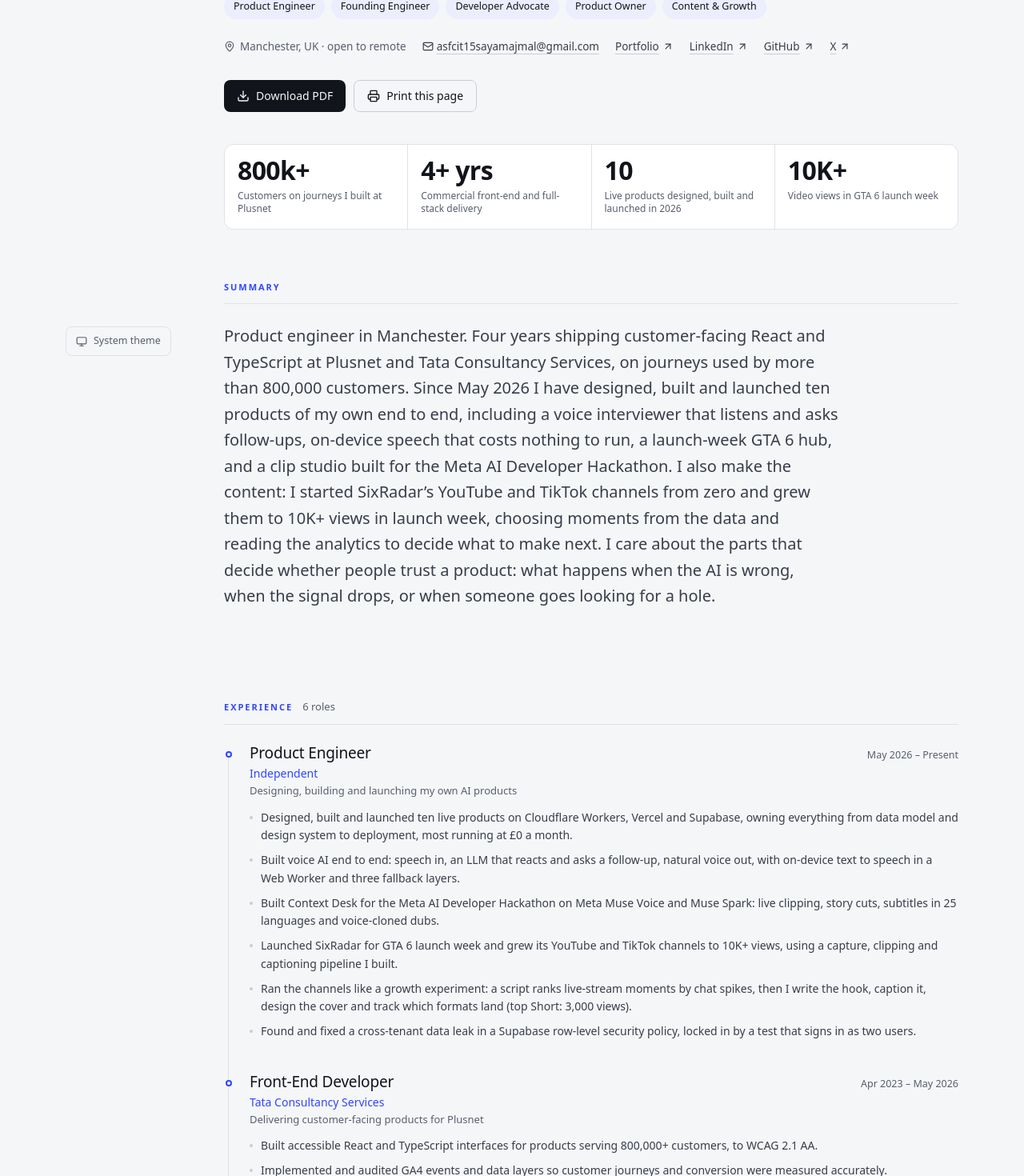
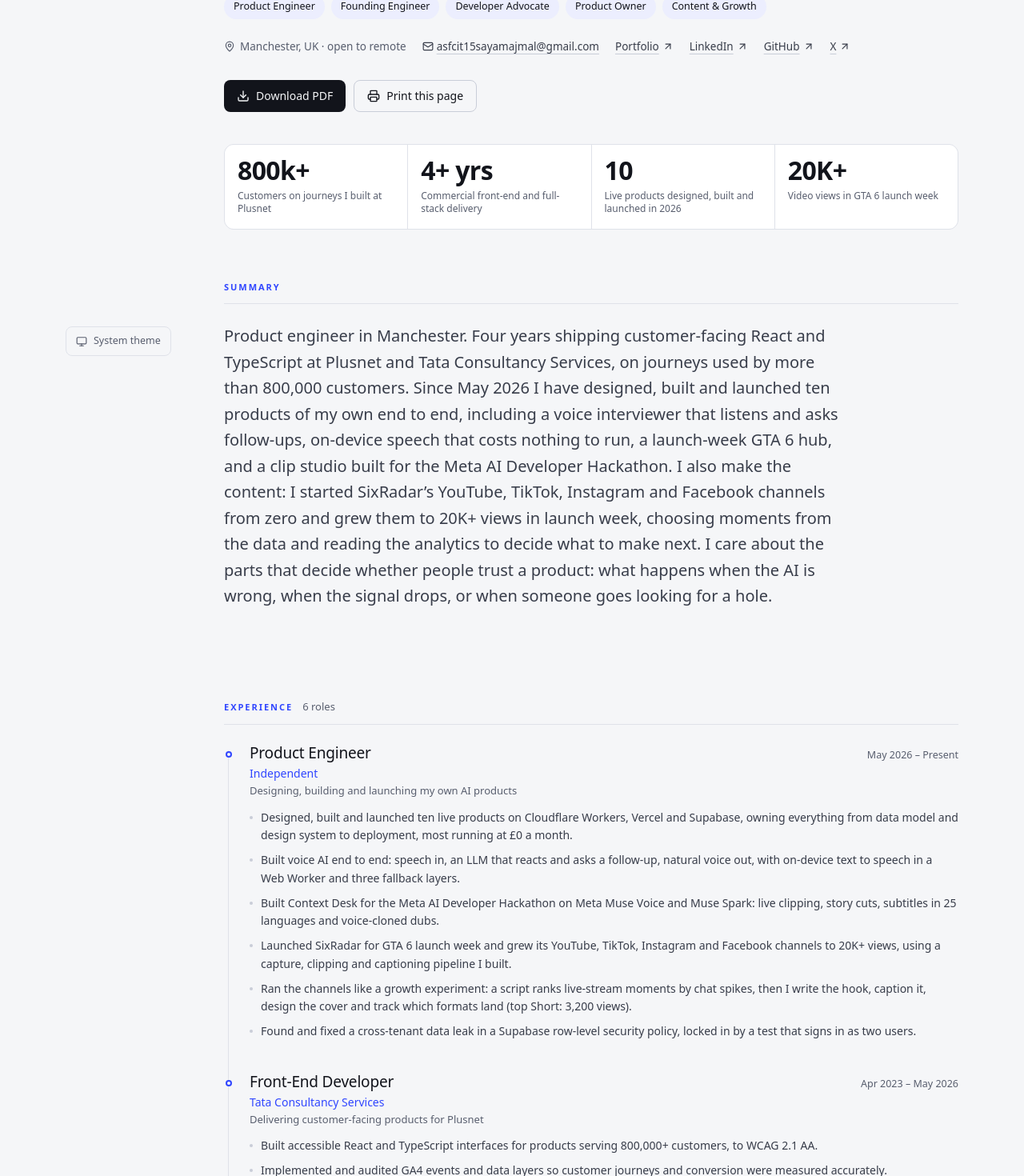
Before and after one commit to SayamDev/cv, a React (Vite) app: page / in a window 1280 px wide. Shown: the part 299-1769 px from the top of the page at 80% size. Built offline with nearby package versions, Linux system fonts and the light colour scheme.

Commit message:
Update video views to 20K+

```diff
--- a/public/cv.json
+++ b/public/cv.json
@@ -1,6 +1,6 @@
 {
   "$comment": "Generated from src/data/cv.ts — do not edit by hand.",
-  "generatedAt": "2026-11-21",
+  "generatedAt": "2026-11-22",
   "name": "Sayam Ajmal",
   "headline": "Product engineer and content creator: I build voice and AI products, then grow the audience for them",
   "location": "Manchester, UK · open to remote",
@@ -30,7 +30,7 @@
     "Product Owner",
     "Content & Growth"
   ],
-  "summary": "Product engineer in Manchester. Four years shipping customer-facing React and TypeScript at Plusnet and Tata Consultancy Services, on journeys used by more than 800,000 customers. Since May 2026 I have designed, built and launched ten products of my own end to end, including a voice interviewer that listens and asks follow-ups, on-device speech that costs nothing to run, a launch-week GTA 6 hub, and a clip studio built for the Meta AI Developer Hackathon. I also make the content: I started SixRadar’s YouTube and TikTok channels from zero and grew them to 10K+ views in launch week, choosing moments from the data and reading the analytics to decide what to make next. I care about the parts that decide whether people trust a product: what happens when the AI is wrong, when the signal drops, or when someone goes looking for a hole.",
+  "summary": "Product engineer in Manchester. Four years shipping customer-facing React and TypeScript at Plusnet and Tata Consultancy Services, on journeys used by more than 800,000 customers. Since May 2026 I have designed, built and launched ten products of my own end to end, including a voice interviewer that listens and asks follow-ups, on-device speech that costs nothing to run, a launch-week GTA 6 hub, and a clip studio built for the Meta AI Developer Hackathon. I also make the content: I started SixRadar’s YouTube, TikTok, Instagram and Facebook channels from zero and grew them to 20K+ views in launch week, choosing moments from the data and reading the analytics to decide what to make next. I care about the parts that decide whether people trust a product: what happens when the AI is wrong, when the signal drops, or when someone goes looking for a hole.",
   "proofPoints": [
     {
       "value": "800k+",
@@ -45,7 +45,7 @@
       "label": "Live products designed, built and launched in 2026"
     },
     {
-      "value": "10K+",
+      "value": "20K+",
       "label": "Video views in GTA 6 launch week"
     }
   ],
@@ -60,8 +60,8 @@
         "Designed, built and launched ten live products on Cloudflare Workers, Vercel and Supabase, owning everything from data model and design system to deployment, most running at £0 a month.",
         "Built voice AI end to end: speech in, an LLM that reacts and asks a follow-up, natural voice out, with on-device text to speech in a Web Worker and three fallback layers.",
         "Built Context Desk for the Meta AI Developer Hackathon on Meta Muse Voice and Muse Spark: live clipping, story cuts, subtitles in 25 languages and voice-cloned dubs.",
-        "Launched SixRadar for GTA 6 launch week and grew its YouTube and TikTok channels to 10K+ views, using a capture, clipping and captioning pipeline I built.",
-        "Ran the channels like a growth experiment: a script ranks live-stream moments by chat spikes, then I write the hook, caption it, design the cover and track which formats land (top Short: 3,000 views).",
+        "Launched SixRadar for GTA 6 launch week and grew its YouTube, TikTok, Instagram and Facebook channels to 20K+ views, using a capture, clipping and captioning pipeline I built.",
+        "Ran the channels like a growth experiment: a script ranks live-stream moments by chat spikes, then I write the hook, caption it, design the cover and track which formats land (top Short: 3,200 views).",
         "Found and fixed a cross-tenant data leak in a Supabase row-level security policy, locked in by a test that signs in as two users."
       ]
     },
@@ -134,7 +134,7 @@
     },
     {
       "name": "SixRadar",
-      "blurb": "An independent GTA 6 news, tools and community hub I designed, built and run on its own domain for the biggest game launch of the year. Live news and video from YouTube, TikTok, Reddit, X and Instagram, sourced answers, an interactive map, a live blog, a radio and a daily quiz. The build fails unless every answer has an official source or two independent sites that agree. Its video channels reached 10K+ views in launch week. Sub-second page loads, 94% rated good on Core Web Vitals.",
+      "blurb": "An independent GTA 6 news, tools and community hub I designed, built and run on its own domain for the biggest game launch of the year. Live news and video from YouTube, TikTok, Reddit, X and Instagram, sourced answers, an interactive map, a live blog, a radio and a daily quiz. The build fails unless every answer has an official source or two independent sites that agree. Its video channels reached 20K+ views in launch week. Sub-second page loads, 94% rated good on Core Web Vitals.",
       "href": "https://sixradar.com",
       "tags": [
         "Astro",
--- a/src/data/cv.ts
+++ b/src/data/cv.ts
@@ -74,12 +74,12 @@ export const cv: CV = {
   ],
   openTo: ['Product Engineer', 'Founding Engineer', 'Developer Advocate', 'Product Owner', 'Content & Growth'],
   summary:
-    'Product engineer in Manchester. Four years shipping customer-facing React and TypeScript at Plusnet and Tata Consultancy Services, on journeys used by more than 800,000 customers. Since May 2026 I have designed, built and launched ten products of my own end to end, including a voice interviewer that listens and asks follow-ups, on-device speech that costs nothing to run, a launch-week GTA 6 hub, and a clip studio built for the Meta AI Developer Hackathon. I also make the content: I started SixRadar’s YouTube and TikTok channels from zero and grew them to 10K+ views in launch week, choosing moments from the data and reading the analytics to decide what to make next. I care about the parts that decide whether people trust a product: what happens when the AI is wrong, when the signal drops, or when someone goes looking for a hole.',
+    'Product engineer in Manchester. Four years shipping customer-facing React and TypeScript at Plusnet and Tata Consultancy Services, on journeys used by more than 800,000 customers. Since May 2026 I have designed, built and launched ten products of my own end to end, including a voice interviewer that listens and asks follow-ups, on-device speech that costs nothing to run, a launch-week GTA 6 hub, and a clip studio built for the Meta AI Developer Hackathon. I also make the content: I started SixRadar’s YouTube, TikTok, Instagram and Facebook channels from zero and grew them to 20K+ views in launch week, choosing moments from the data and reading the analytics to decide what to make next. I care about the parts that decide whether people trust a product: what happens when the AI is wrong, when the signal drops, or when someone goes looking for a hole.',
   proofPoints: [
     { value: '800k+', label: 'Customers on journeys I built at Plusnet' },
     { value: '4+ yrs', label: 'Commercial front-end and full-stack delivery' },
     { value: '10', label: 'Live products designed, built and launched in 2026' },
-    { value: '10K+', label: 'Video views in GTA 6 launch week' },
+    { value: '20K+', label: 'Video views in GTA 6 launch week' },
   ],
   roles: [
     {
@@ -92,8 +92,8 @@ export const cv: CV = {
         'Designed, built and launched ten live products on Cloudflare Workers, Vercel and Supabase, owning everything from data model and design system to deployment, most running at £0 a month.',
         'Built voice AI end to end: speech in, an LLM that reacts and asks a follow-up, natural voice out, with on-device text to speech in a Web Worker and three fallback layers.',
         'Built Context Desk for the Meta AI Developer Hackathon on Meta Muse Voice and Muse Spark: live clipping, story cuts, subtitles in 25 languages and voice-cloned dubs.',
-        'Launched SixRadar for GTA 6 launch week and grew its YouTube and TikTok channels to 10K+ views, using a capture, clipping and captioning pipeline I built.',
-        'Ran the channels like a growth experiment: a script ranks live-stream moments by chat spikes, then I write the hook, caption it, design the cover and track which formats land (top Short: 3,000 views).',
+        'Launched SixRadar for GTA 6 launch week and grew its YouTube, TikTok, Instagram and Facebook channels to 20K+ views, using a capture, clipping and captioning pipeline I built.',
+        'Ran the channels like a growth experiment: a script ranks live-stream moments by chat spikes, then I write the hook, caption it, design the cover and track which formats land (top Short: 3,200 views).',
         'Found and fixed a cross-tenant data leak in a Supabase row-level security policy, locked in by a test that signs in as two users.',
       ],
     },
@@ -162,7 +162,7 @@ export const cv: CV = {
     {
       name: 'SixRadar',
       blurb:
-        'An independent GTA 6 news, tools and community hub I designed, built and run on its own domain for the biggest game launch of the year. Live news and video from YouTube, TikTok, Reddit, X and Instagram, sourced answers, an interactive map, a live blog, a radio and a daily quiz. The build fails unless every answer has an official source or two independent sites that agree. Its video channels reached 10K+ views in launch week. Sub-second page loads, 94% rated good on Core Web Vitals.',
+        'An independent GTA 6 news, tools and community hub I designed, built and run on its own domain for the biggest game launch of the year. Live news and video from YouTube, TikTok, Reddit, X and Instagram, sourced answers, an interactive map, a live blog, a radio and a daily quiz. The build fails unless every answer has an official source or two independent sites that agree. Its video channels reached 20K+ views in launch week. Sub-second page loads, 94% rated good on Core Web Vitals.',
       href: 'https://sixradar.com',
       tags: ['Astro', 'TypeScript', 'Cloudflare Workers', 'D1', 'Short-form video'],
     },
```
